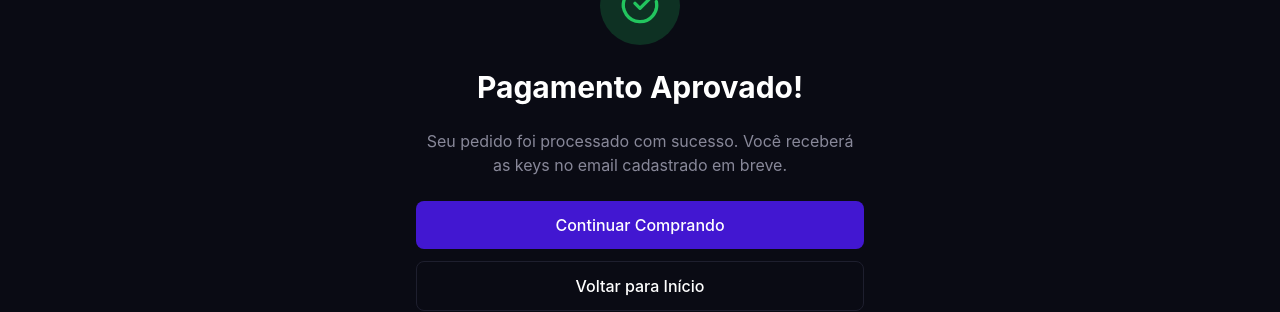
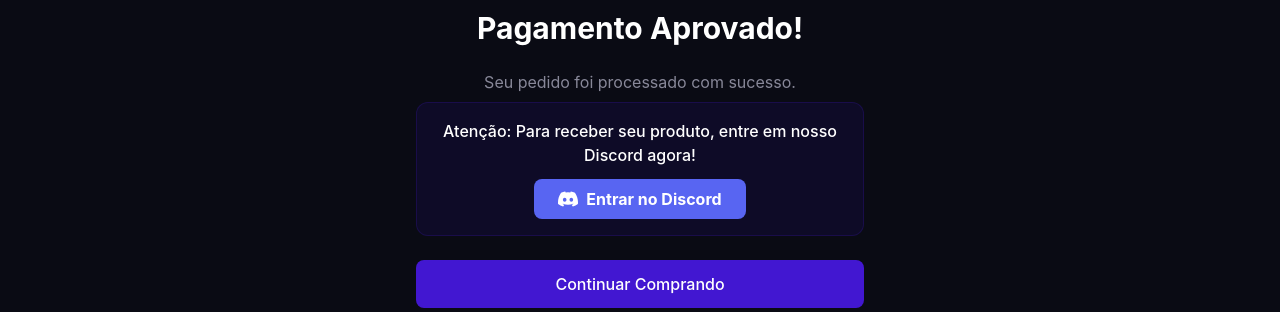
Before and after one commit to contamickey01-lang/lojagouuu, a Next.js app: page /pedido/sucesso in a window 1280 px wide. Shown: the part 247-559 px from the top of the page. Built offline with nearby package versions, Linux system fonts and the light colour scheme; no server answers.

Commit message:
feat: Painel Admin completo com CRUD de produtos

```diff
--- a/src/app/pedido/sucesso/page.tsx
+++ b/src/app/pedido/sucesso/page.tsx
@@ -30,9 +30,27 @@ function PedidoSucessoContent() {
         Pagamento Aprovado!
       </h1>
 
-      <p className="text-muted-foreground">
-        Seu pedido foi processado com sucesso. Você receberá as keys no email cadastrado em breve.
-      </p>
+      <div className="space-y-2">
+        <p className="text-muted-foreground">
+          Seu pedido foi processado com sucesso.
+        </p>
+        <div className="bg-primary/10 border border-primary/20 rounded-xl p-4 gap-3 flex flex-col items-center">
+          <p className="text-foreground font-medium">
+            Atenção: Para receber seu produto, entre em nosso Discord agora!
+          </p>
+          <a
+            href="https://discord.gg/gourp"
+            target="_blank"
+            rel="noopener noreferrer"
+            className="inline-flex items-center gap-2 px-6 py-2 bg-[#5865F2] hover:bg-[#4752C4] text-white rounded-lg font-bold transition-all transform hover:scale-105"
+          >
+            <svg className="w-5 h-5 fill-current" viewBox="0 0 24 24">
+              <path d="M20.317 4.37a19.791 19.791 0 0 0-4.885-1.515.074.074 0 0 0-.079.037c-.21.375-.444.864-.608 1.25a18.27 18.27 0 0 0-5.487 0 12.64 12.64 0 0 0-.617-1.25.077.077 0 0 0-.079-.037A19.736 19.736 0 0 0 3.677 4.37a.07.07 0 0 0-.032.027C.533 9.046-.32 13.58.099 18.057a.082.082 0 0 0 .031.057 19.9 19.9 0 0 0 5.993 3.03.078.078 0 0 0 .084-.028 14.09 14.09 0 0 0 1.226-1.994.076.076 0 0 0-.041-.106 13.107 13.107 0 0 1-1.872-.892.077.077 0 0 1-.008-.128 10.2 10.2 0 0 0 .372-.292.074.074 0 0 1 .077-.01c3.928 1.793 8.18 1.793 12.062 0a.074.074 0 0 1 .078.01c.12.098.246.198.373.292a.077.077 0 0 1-.006.127 12.299 12.299 0 0 1-1.873.892.077.077 0 0 0-.041.107c.36.698.772 1.362 1.225 1.993a.076.076 0 0 0 .084.028 19.839 19.839 0 0 0 6.002-3.03.077.077 0 0 0 .032-.054c.5-5.177-.838-9.674-3.549-13.66a.061.061 0 0 0-.031-.03zM8.02 15.33c-1.183 0-2.157-1.085-2.157-2.419 0-1.333.955-2.419 2.157-2.419 1.21 0 2.176 1.096 2.157 2.42 0 1.333-.956 2.418-2.157 2.418zm7.975 0c-1.183 0-2.157-1.085-2.157-2.419 0-1.333.955-2.419 2.157-2.419 1.21 0 2.176 1.096 2.157 2.42 0 1.333-.946 2.418-2.157 2.418z" />
+            </svg>
+            Entrar no Discord
+          </a>
+        </div>
+      </div>
 
       {paymentId && (
         <div className="bg-card border border-border rounded-lg p-4">
```
